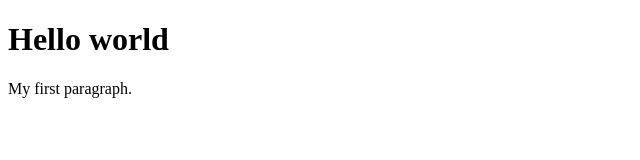
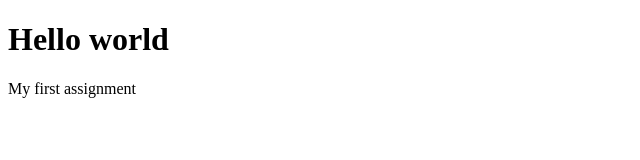
Before and after one commit to TanjaVojnovic/Assignment-1, a plain HTML site: page index.html in a window 1280 px wide. Shown: the full height of the page, 0-640 px from the left. Drawn offline with Linux system fonts and the light colour scheme.

Commit message:
Update index.html

```diff
--- a/index.html
+++ b/index.html
@@ -3,7 +3,7 @@
 <body>
 
 <h1>Hello world</h1>
-<p>My first paragraph.</p>
+<p>My first assignment</p>
 
 </body>
 </html>
```
